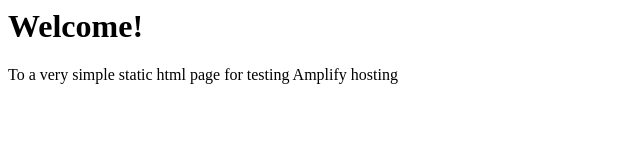
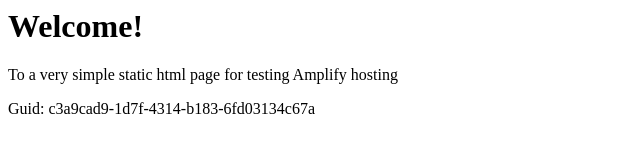
Before and after one commit to aws-aemilia-iad/Github-PR-Commit-Integration-Test-DoNotTouch-GitHubAutoBuildPrPreviewCanaryTest-v1-prod-us-east-1, a website: page src/index.html in a window 1280 px wide. Shown: the whole page, without its empty margins (0-640 px from the left). Drawn offline with Linux system fonts and the light colour scheme.

Commit message:
commit from integ tests

```diff
--- a/src/index.html
+++ b/src/index.html
@@ -1,3 +1,5 @@
+
+
 <html lang="en">
 
 <head>
@@ -10,6 +12,6 @@
 <body>
     <h1>Welcome!</h1>
     <p>To a very simple static html page for testing Amplify hosting</p>
-</body>
+    <p>Guid: c3a9cad9-1d7f-4314-b183-6fd03134c67a</p></body>
 
 </html>
```
